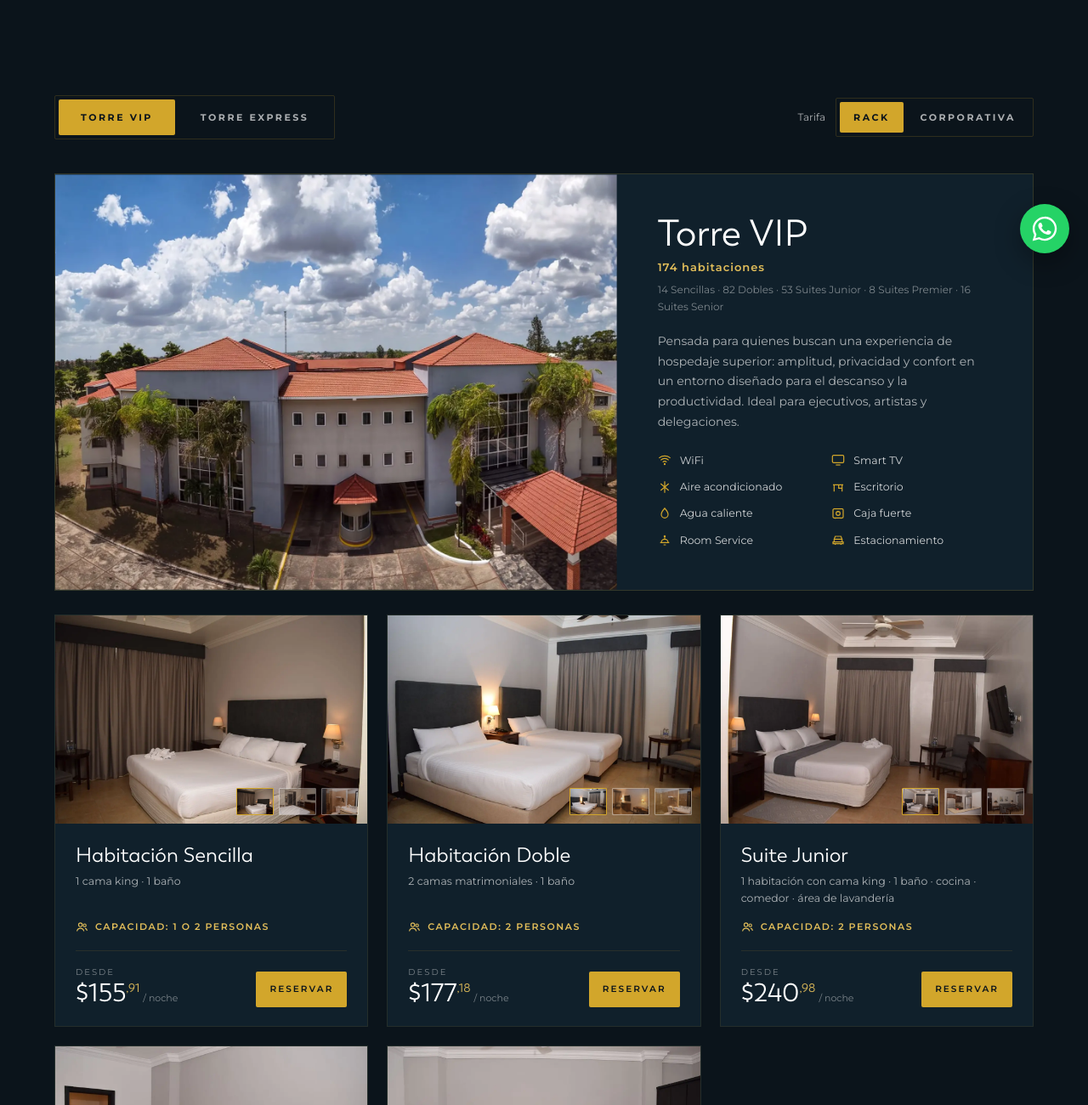
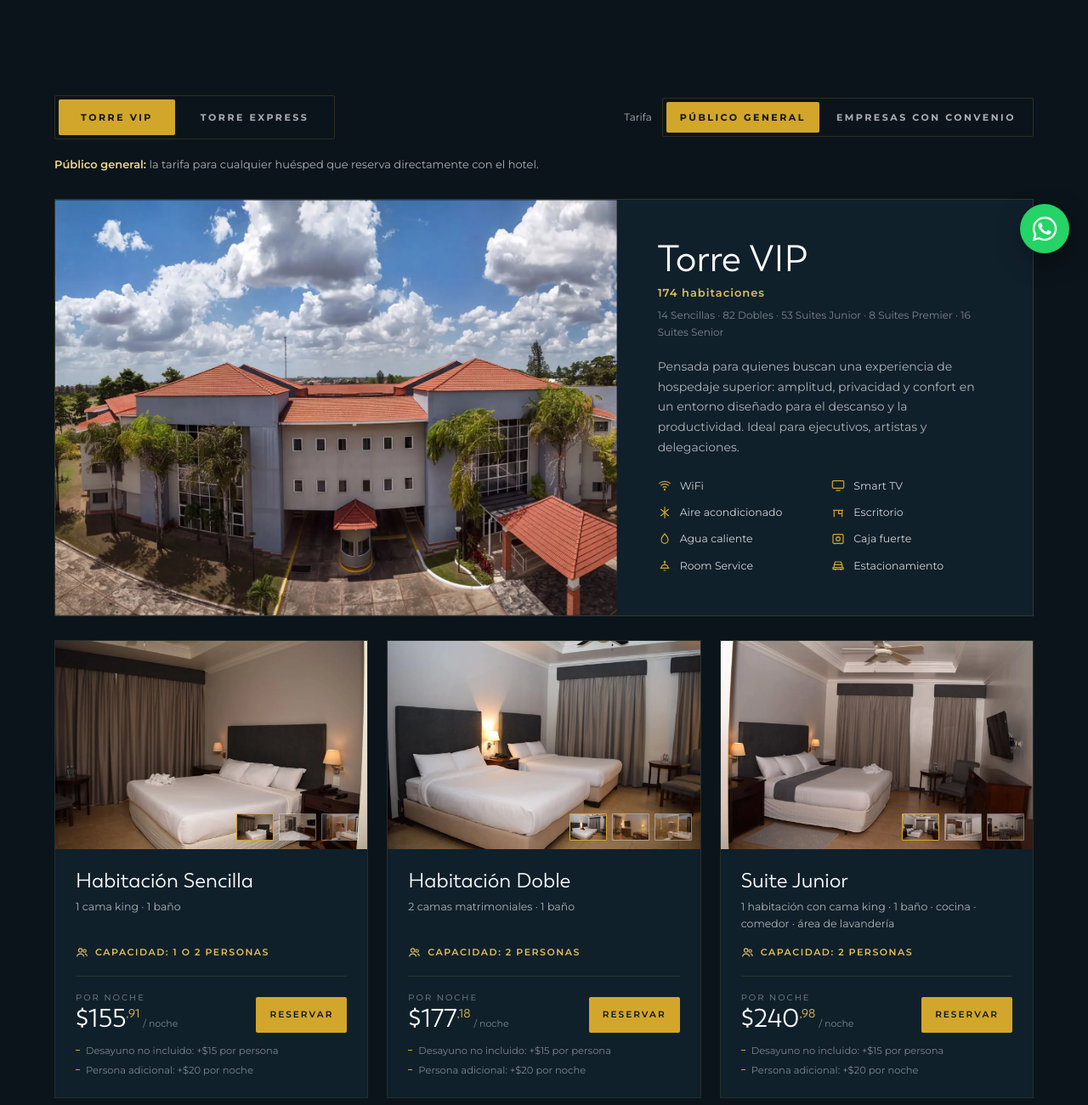
Before and after one commit to davidcedenobrit-rgb/SanMiguelWeb, a website: page habitaciones/index.html in a window 1280 px wide. Shown: the part 480-1780 px from the top of the page at 85% size. Drawn offline with Linux system fonts and the light colour scheme.

Commit message:
feat: portada con la piscina y tarifas explicadas junto al precio
Rack pasa a Publico general y Corporativa a Empresas con convenio, con
explicacion de quien accede; desayuno y persona adicional junto a cada precio.

Co-Authored-By: Claude Opus 5.5 <noreply@anthropic.com>

```diff
--- a/assets/css/site.css
+++ b/assets/css/site.css
@@ -67,7 +67,7 @@ section{padding:var(--pad-y) 0;position:relative}
 
 /* ── hero ── */
 #hero{min-height:100svh;padding:0;display:flex;align-items:flex-end;overflow:hidden}
-.hero-bg{position:absolute;inset:0;background:url('/assets/img/hero.webp') 30% 60%/cover no-repeat;transform:scale(1.08);animation:heroZoom 14s var(--ease) forwards}
+.hero-bg{position:absolute;inset:0;background:url('/assets/img/hero.webp') center 55%/cover no-repeat;transform:scale(1.08);animation:heroZoom 14s var(--ease) forwards}
 @keyframes heroZoom{to{transform:scale(1)}}
 .hero-bg::after{content:'';position:absolute;inset:0;background:linear-gradient(90deg,rgba(11,20,27,.7) 0%,rgba(11,20,27,.25) 55%,rgba(11,20,27,0) 100%),linear-gradient(180deg,rgba(11,20,27,.55) 0%,rgba(11,20,27,.15) 35%,rgba(11,20,27,.55) 65%,rgba(11,20,27,.96) 100%)}
 .hero-in{position:relative;width:100%;padding-bottom:clamp(40px,7vh,80px)}
@@ -582,3 +582,10 @@ footer{background:#070D12;padding:70px 0 30px;border-top:1px solid var(--line)}
 }
 @media(max-width:640px){.ev-grid,.rates-grid{grid-template-columns:1fr}.corp-form fieldset{grid-template-columns:1fr}.corp-form .span2{grid-column:span 1}}
 @media(max-width:640px){.explore{grid-template-columns:1fr}.xp{aspect-ratio:16/12}}
+
+.rate-help{font-size:13px;color:var(--t-muted);margin:-22px 0 30px;max-width:720px}
+.rate-help b{color:var(--gold-ll);font-weight:600}
+.rate-help a{color:var(--gold-l);text-decoration:underline}
+.price-notes{list-style:none;margin-top:12px;display:flex;flex-direction:column;gap:3px}
+.price-notes li{font-size:11.5px;color:var(--t-soft);padding-left:12px;position:relative}
+.price-notes li::before{content:'';position:absolute;left:0;top:8px;width:5px;height:1px;background:var(--gold)}
--- a/assets/js/site.js
+++ b/assets/js/site.js
@@ -38,7 +38,7 @@ function renderRooms(){
     const t = grid.dataset.rooms, pre = t === 'vip' ? 'vip' : 'exp';
     grid.innerHTML = ROOMS[t].list.map(r => {
       const imgs = [1,2,3].map(n => `/assets/img/${pre}-${r.id}-${n}.webp`);
-      const msg = `Hola, quiero reservar una ${r.name} en la ${towerName[t]} del Hotel San Miguel (tarifa ${RATE === 'rack' ? 'Rack' : 'Corporativa'}).`;
+      const msg = `Hola, quiero reservar una ${r.name} en la ${towerName[t]} del Hotel San Miguel.${RATE === 'rack' ? '' : ' Mi empresa tiene convenio con el hotel (tarifa empresas).'}`;
       return `<article class="room">
         <div class="room-media"><img src="${imgs[0]}" alt="${esc(r.name)} — ${towerName[t]}" loading="lazy">
           <div class="room-thumbs">${imgs.map((s,k) => `<button class="${k?'':'on'}" data-src="${s}" aria-label="Ver foto ${k+1}"><img src="${s}" alt="" loading="lazy"></button>`).join('')}</div>
@@ -48,15 +48,23 @@ function renderRooms(){
           <p class="room-cfg">${esc(r.cfg)}</p>
           <div class="room-cap">${svg('user')}Capacidad: ${esc(r.cap)}</div>
           <div class="room-foot">
-            <div class="price"><small>Desde</small><b>${money(r[RATE])}</b> <span>/ noche</span></div>
+            <div class="price"><small>${RATE === 'rack' ? 'Por noche' : 'Con convenio'}</small><b>${money(r[RATE])}</b> <span>/ noche</span></div>
             <a class="btn btn-gold" href="${wa(msg)}" target="_blank" rel="noopener">Reservar</a>
           </div>
+          <ul class="price-notes">
+            <li>Desayuno no incluido: +$15 por persona</li>
+            <li>Persona adicional: +$${ROOMS[t].extra} por noche</li>
+          </ul>
         </div>
       </article>`;
     }).join('');
   });
   const t = document.querySelector('.tower.on').id === 't-vip' ? 'vip' : 'express';
-  document.getElementById('roomsNote').textContent = `Tarifas ${RATE === 'rack' ? 'Rack' : 'Corporativas'} en USD por noche (${towerName[t]}). Persona adicional: $${ROOMS[t].extra}. Las tarifas no incluyen desayuno; puedes agregarlo por $15 por persona. Sujetas a disponibilidad.`;
+  document.getElementById('roomsNote').textContent = 'Precios en dólares (USD) por habitación por noche, sujetos a disponibilidad.';
+  const rh = document.getElementById('rateHelp');
+  if (rh) rh.innerHTML = RATE === 'rack'
+    ? '<b>Público general:</b> la tarifa para cualquier huésped que reserva directamente con el hotel.'
+    : '<b>Empresas con convenio:</b> tarifa preferencial para empresas con un acuerdo aprobado por el hotel. Si tu empresa aún no lo tiene, <a href="/corporativo/">solicítalo aquí</a>.';
 }
 renderRooms();
 
--- a/habitaciones/index.html
+++ b/habitaciones/index.html
@@ -4,9 +4,9 @@
 <meta charset="UTF-8">
 <meta name="viewport" content="width=device-width, initial-scale=1.0">
 <title>Habitaciones — Hotel San Miguel Golf &amp; Club</title>
-<meta name="description" content="Torre VIP (174 habitaciones) y Torre Express (117): sencillas, dobles, suites Junior, Premier y Senior. Tarifas Rack y Corporativas.">
+<meta name="description" content="Torre VIP (174 habitaciones) y Torre Express (117): sencillas, dobles, suites Junior, Premier y Senior. Tarifas en USD para público general y empresas con convenio.">
 <meta property="og:title" content="Habitaciones — Hotel San Miguel Golf &amp; Club">
-<meta property="og:description" content="Torre VIP (174 habitaciones) y Torre Express (117): sencillas, dobles, suites Junior, Premier y Senior. Tarifas Rack y Corporativas.">
+<meta property="og:description" content="Torre VIP (174 habitaciones) y Torre Express (117): sencillas, dobles, suites Junior, Premier y Senior. Tarifas en USD para público general y empresas con convenio.">
 <meta property="og:image" content="/assets/img/hero.webp">
 <meta name="theme-color" content="#0B141B">
 <link rel="icon" type="image/png" href="/assets/favicon.png">
@@ -75,11 +75,12 @@
       <div class="rate">
         <span>Tarifa</span>
         <div class="tabs" role="tablist" aria-label="Tipo de tarifa">
-          <button class="tab" role="tab" aria-selected="true" data-rate="rack">Rack</button>
-          <button class="tab" role="tab" aria-selected="false" data-rate="corp">Corporativa</button>
+          <button class="tab" role="tab" aria-selected="true" data-rate="rack">Público general</button>
+          <button class="tab" role="tab" aria-selected="false" data-rate="corp">Empresas con convenio</button>
         </div>
       </div>
     </div>
+    <p class="rate-help" id="rateHelp"></p>
 
     <div class="tower on" id="t-vip" role="tabpanel" aria-labelledby="tab-vip">
       <div class="tower-hero">
```
Also changed, not shown: index.html (+3 -3 lines), assets/img/hero.webp.
